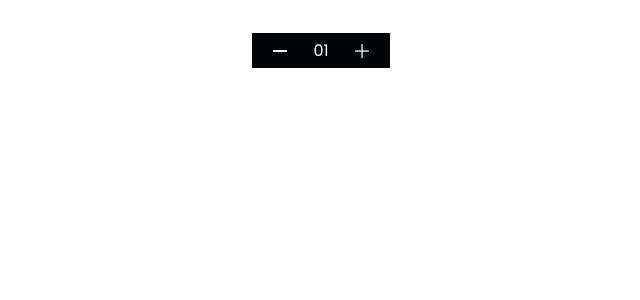
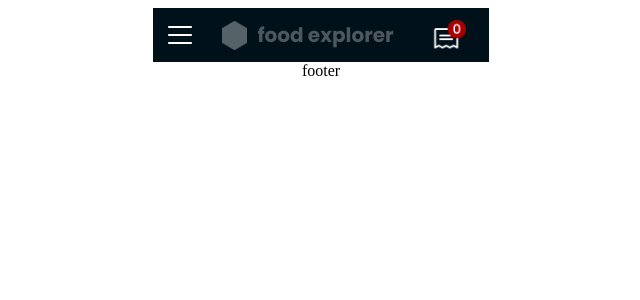
Before and after one commit to DantasBeyer/food-explorer-client-, a React (Create React App) app: page / in a window 1280 px wide. Shown: the top 300 px of the page, without its empty margins (319-959 px from the left). Built offline with nearby package versions, Linux system fonts and the light colour scheme.

Commit message:
logo footer done

```diff
--- a/src/App.js
+++ b/src/App.js
@@ -9,24 +9,25 @@ import Navbar from './components/Navbar/navbar';
 import NavbarAdm from './components/Navbar/navbar_adm';
 import NavbarMobile from './components/Navbar/mobile/navbar_mobile';
 import NavbarMobileAdm from './components/Navbar/mobile/navbar_mobile_adm';
-
+import Footer from './components/Footer/footer';
 
 function App() {
   return (
     <div className="App">
 
- {  /* <Navbar/>
-      <NavbarAdm/>
-      <NavbarMobile/>
-      <NavbarMobileAdm/>
+    <NavbarMobile/>
+    {  /* <Navbar/>
+ <NavbarAdm/>
+ <NavbarMobileAdm/>
        <br/>
       <Button/>
       <ButtonAdm/>
       <br/>
       <Myorders/>
       <Myorders_mobile/>
+      <Stepper/>
       <Tag/> */}
-      <Stepper/>
+      <Footer/>
     </div>
   );
 }
--- a/src/components/Footer/footer.css
+++ b/src/components/Footer/footer.css
@@ -1 +1 @@
-/*# sourceMappingURL=footer.css.map */
+@import url("https://fonts.googleapis.com/css2?family=Poppins:wght@400;500;600;700&display=swap");/*# sourceMappingURL=footer.css.map */
--- /dev/null
+++ b/src/components/Footer/footer.jsx
@@ -0,0 +1,14 @@
+import React from 'react'
+import './footer.css'
+
+function footer() {
+  return (
+    <div className='footer_container'>
+
+        footer
+
+    </div>
+  )
+}
+
+export default footer
--- /dev/null
+++ b/src/components/Footer/footer.scss
@@ -0,0 +1 @@
+@import '../../style/variables';
--- a/src/components/Logo/logo.css
+++ b/src/components/Logo/logo.css
@@ -73,4 +73,20 @@
   font-weight: regular;
   font-size: 12px;
   line-height: 160%;
+}
+
+/* LOGO - FOOTER  */
+.logo_footer_container {
+  display: flex;
+  justify-content: center;
+  align-items: center;
+  gap: 10px;
+  color: #4D585E;
+  font-family: "Poppins", sans-serif;
+  font-weight: bold;
+  font-size: 20px;
+  line-height: 160%;
+}
+.logo_footer_container img {
+  width: 25px;
 }/*# sourceMappingURL=logo.css.map */
--- a/src/components/Logo/logo.scss
+++ b/src/components/Logo/logo.scss
@@ -73,3 +73,20 @@
     }
 
 }
+
+/* LOGO - FOOTER  */
+
+.logo_footer_container{
+    display: flex;
+    justify-content: center;
+    align-items: center;
+    gap: 10px;
+
+    color: $light_700;
+    @include roboto_big_bold;
+
+    img{
+        width: 25px;
+    }
+
+}
--- /dev/null
+++ b/src/components/Logo/logo_footer.jsx
@@ -0,0 +1,13 @@
+import React from 'react'
+import logoFooterImg from '../../img/icons/poligon_logo_grey.png'
+
+function logo_footer() {
+  return (
+    <div className='logo_footer_container'>
+        <img src={logoFooterImg} alt="" />
+        food explorer
+    </div>
+  )
+}
+
+export default logo_footer
--- a/src/components/Navbar/mobile/navbar_mobile.jsx
+++ b/src/components/Navbar/mobile/navbar_mobile.jsx
@@ -1,7 +1,8 @@
 import React from 'react'
 import hamburger from '../../../img/icons/hamburger.png'
 import './navbar_mobile.css'
-import Logo from '../../Logo/logo'
+/* import Logo from '../../Logo/logo' */
+import LogoFooter from '../../Logo/logo_footer'
 import Myorders_mobile from '../../MyOrders/myorders_mobile'
 
 
@@ -11,7 +12,9 @@ function navbar_mobile() {
       <img className='hamburger' src={hamburger} alt="" />
 
     <div className='logo_mobile'>
-      <Logo/>
+    {  /* <Logo/> */}
+    <LogoFooter/>
+
     </div>
 
     <Myorders_mobile/>
```
Also changed, not shown: 2 other files (tests, documents, lock files or other folders).
